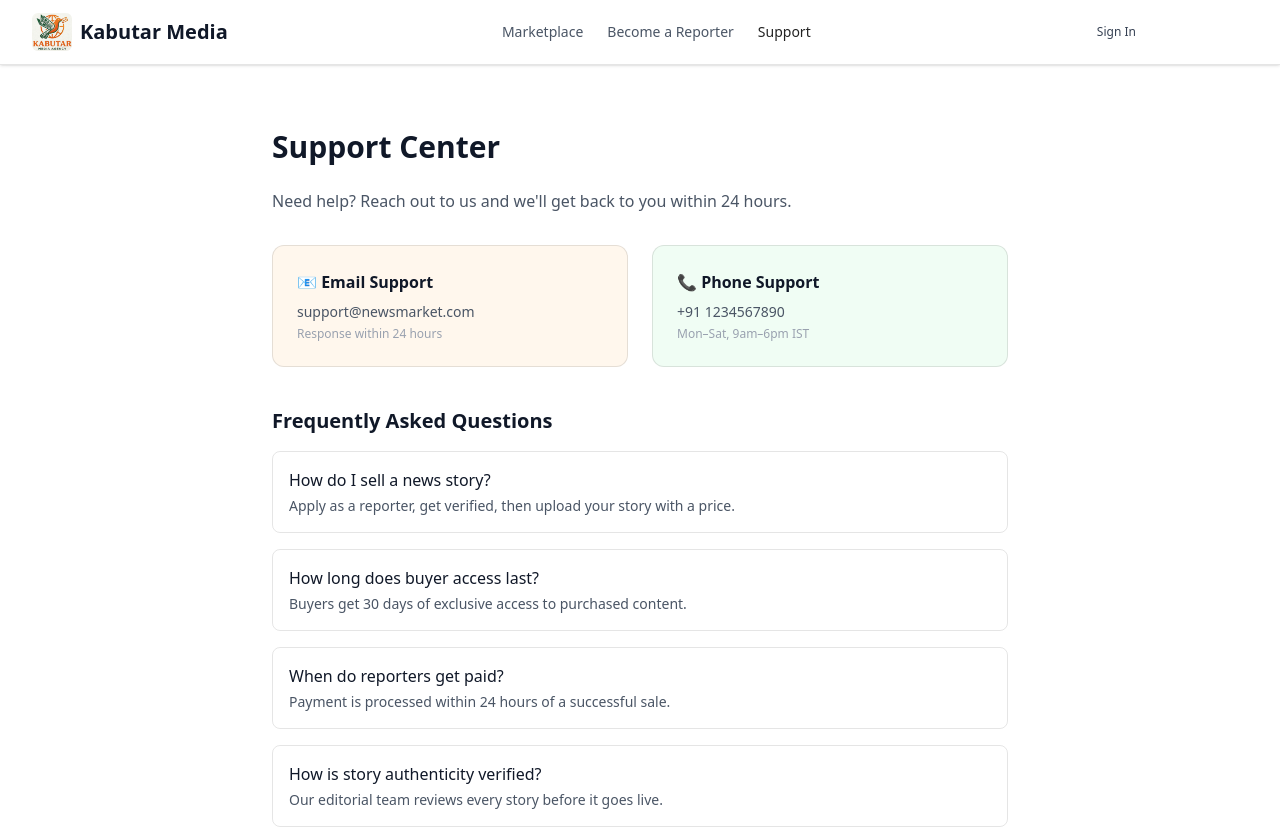
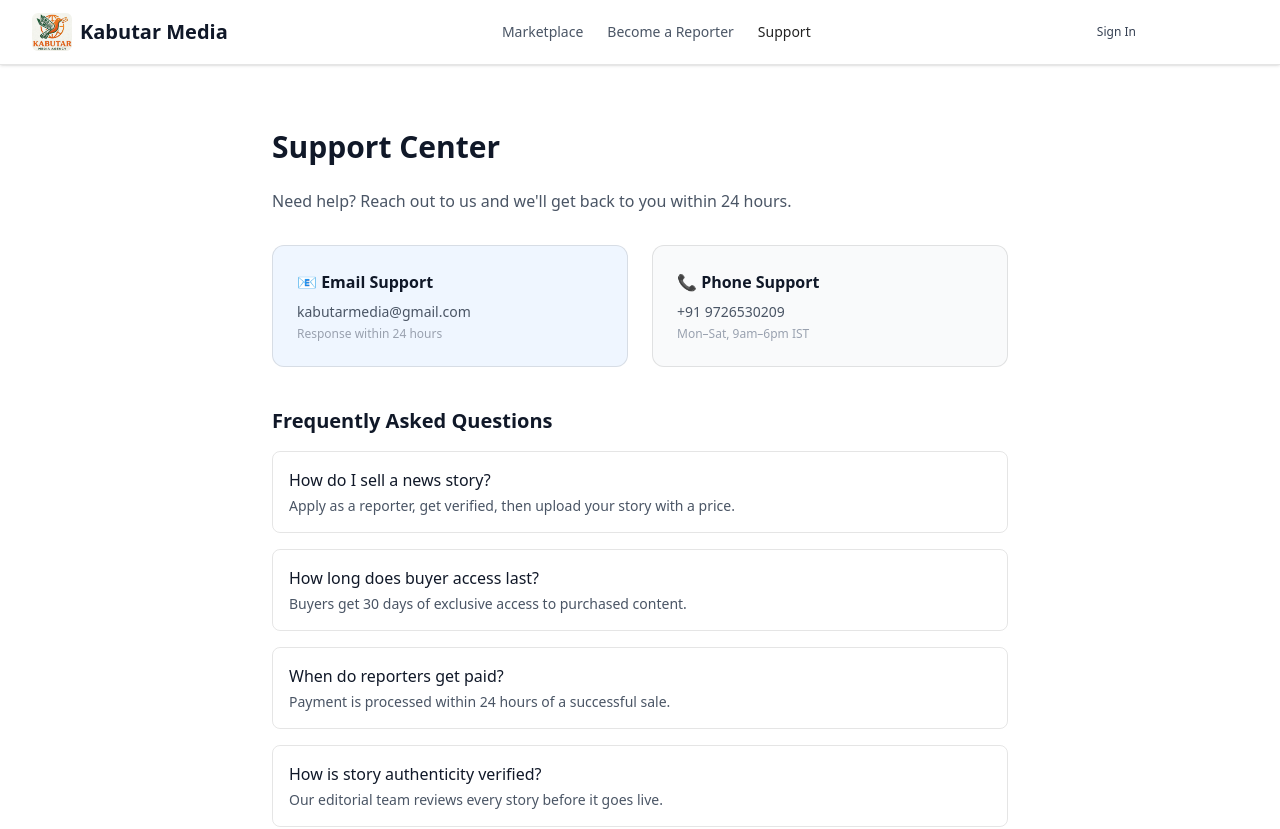
Before and after one commit to atulpatoliya/kabutarmediaagency, a Next.js app: page /support in a window 1280 px wide. Shown: the top 829 px of the page. Built offline with nearby package versions, Linux system fonts and the light colour scheme.

Commit message:
style: matched UI elements and gradients to the new brand colors and updated contact info on support page

```diff
--- a/app/login/page.tsx
+++ b/app/login/page.tsx
@@ -37,7 +37,7 @@ export default function Login() {
   };
 
   return (
-    <div className="min-h-screen bg-gradient-to-br from-orange-50 via-white to-green-50 flex items-center justify-center py-12 px-4">
+    <div className="min-h-screen bg-gradient-to-br from-blue-50 via-white to-gray-50 flex items-center justify-center py-12 px-4">
       <Card className="w-full max-w-md shadow-lg">
         <CardHeader className="text-center">
           <div className="flex justify-center mb-4">
--- a/app/page.tsx
+++ b/app/page.tsx
@@ -54,9 +54,9 @@ export default function Home() {
   return (
     <div className="min-h-screen">
       {/* Hero Section */}
-      <section className="bg-gradient-to-br from-orange-50 via-white to-green-50 py-20 px-4">
+      <section className="bg-gradient-to-br from-blue-50 via-white to-gray-50 py-20 px-4">
         <div className="max-w-6xl mx-auto text-center">
-          <Badge className="mb-6 bg-orange-100 text-orange-700 border-orange-200 px-4 py-1 text-sm">
+          <Badge className="mb-6 bg-blue-100 text-blue-700 border-blue-200 px-4 py-1 text-sm">
             India&apos;s #1 Exclusive News Marketplace
           </Badge>
           <h1 className="text-5xl md:text-6xl font-bold text-gray-900 mb-6 leading-tight">
@@ -76,7 +76,7 @@ export default function Home() {
               </Button>
             </Link>
             <Link href="/apply-reporter">
-              <Button size="lg" variant="outline" className="border-primary text-primary hover:bg-orange-50 px-8 py-6 text-lg">
+              <Button size="lg" variant="outline" className="border-primary text-primary hover:bg-blue-50 px-8 py-6 text-lg">
                 <Newspaper className="mr-2 h-5 w-5" />
                 Become a Reporter
               </Button>
--- a/app/signup/page.tsx
+++ b/app/signup/page.tsx
@@ -45,7 +45,7 @@ export default function Signup() {
   };
 
   return (
-    <div className="min-h-screen bg-gradient-to-br from-orange-50 via-white to-green-50 flex items-center justify-center py-12 px-4">
+    <div className="min-h-screen bg-gradient-to-br from-blue-50 via-white to-gray-50 flex items-center justify-center py-12 px-4">
       <Card className="w-full max-w-md shadow-lg">
         <CardHeader className="text-center">
           <div className="flex justify-center mb-4">
--- a/app/support/page.tsx
+++ b/app/support/page.tsx
@@ -5,14 +5,14 @@ export default function SupportPage() {
       <p className="text-gray-600 mb-8">Need help? Reach out to us and we&apos;ll get back to you within 24 hours.</p>
 
       <div className="grid md:grid-cols-2 gap-6 mb-10">
-        <div className="bg-orange-50 border border-orange-100 rounded-xl p-6">
+        <div className="bg-blue-50 border border-blue-100 rounded-xl p-6">
           <h2 className="font-semibold text-gray-900 mb-2">📧 Email Support</h2>
-          <p className="text-sm text-gray-600">support@newsmarket.com</p>
+          <p className="text-sm text-gray-600">kabutarmedia@gmail.com</p>
           <p className="text-xs text-gray-400 mt-1">Response within 24 hours</p>
         </div>
-        <div className="bg-green-50 border border-green-100 rounded-xl p-6">
+        <div className="bg-gray-50 border border-gray-200 rounded-xl p-6">
           <h2 className="font-semibold text-gray-900 mb-2">📞 Phone Support</h2>
-          <p className="text-sm text-gray-600">+91 1234567890</p>
+          <p className="text-sm text-gray-600">+91 9726530209</p>
           <p className="text-xs text-gray-400 mt-1">Mon–Sat, 9am–6pm IST</p>
         </div>
       </div>
```
